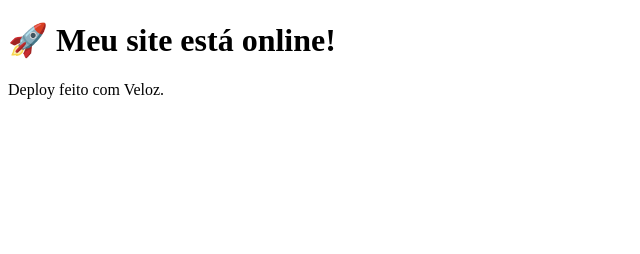
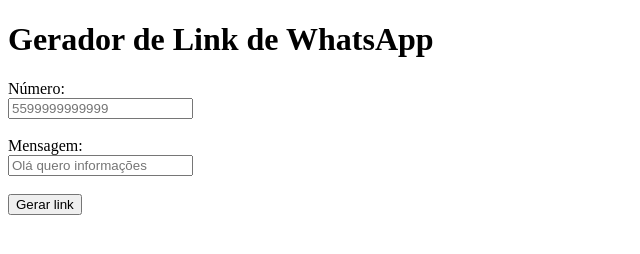
Before and after one commit to zemaminas637-alt/veltest, a website: page index.html in a window 1280 px wide. Shown: the whole page, without its empty margins (0-640 px from the left). Drawn offline with Linux system fonts and the light colour scheme.

Commit message:
add whatsapp generator

```diff
--- a/index.html
+++ b/index.html
@@ -1,10 +1,35 @@
 <!DOCTYPE html>
 <html>
 <head>
-  <title>Meu primeiro deploy</title>
+  <title>Gerador de Link WhatsApp</title>
 </head>
 <body>
-  <h1>🚀 Meu site está online!</h1>
-  <p>Deploy feito com Veloz.</p>
+
+<h1>Gerador de Link de WhatsApp</h1>
+
+<label>Número:</label><br>
+<input id="numero" placeholder="5599999999999"><br><br>
+
+<label>Mensagem:</label><br>
+<input id="mensagem" placeholder="Olá quero informações"><br><br>
+
+<button onclick="gerar()">Gerar link</button>
+
+<p id="resultado"></p>
+
+<script>
+function gerar() {
+  let numero = document.getElementById("numero").value;
+  let mensagem = encodeURIComponent(
+    document.getElementById("mensagem").value
+  );
+
+  let link = "https://wa.me/" + numero + "?text=" + mensagem;
+
+  document.getElementById("resultado").innerHTML =
+    "<a href='" + link + "' target='_blank'>" + link + "</a>";
+}
+</script>
+
 </body>
 </html>
```
